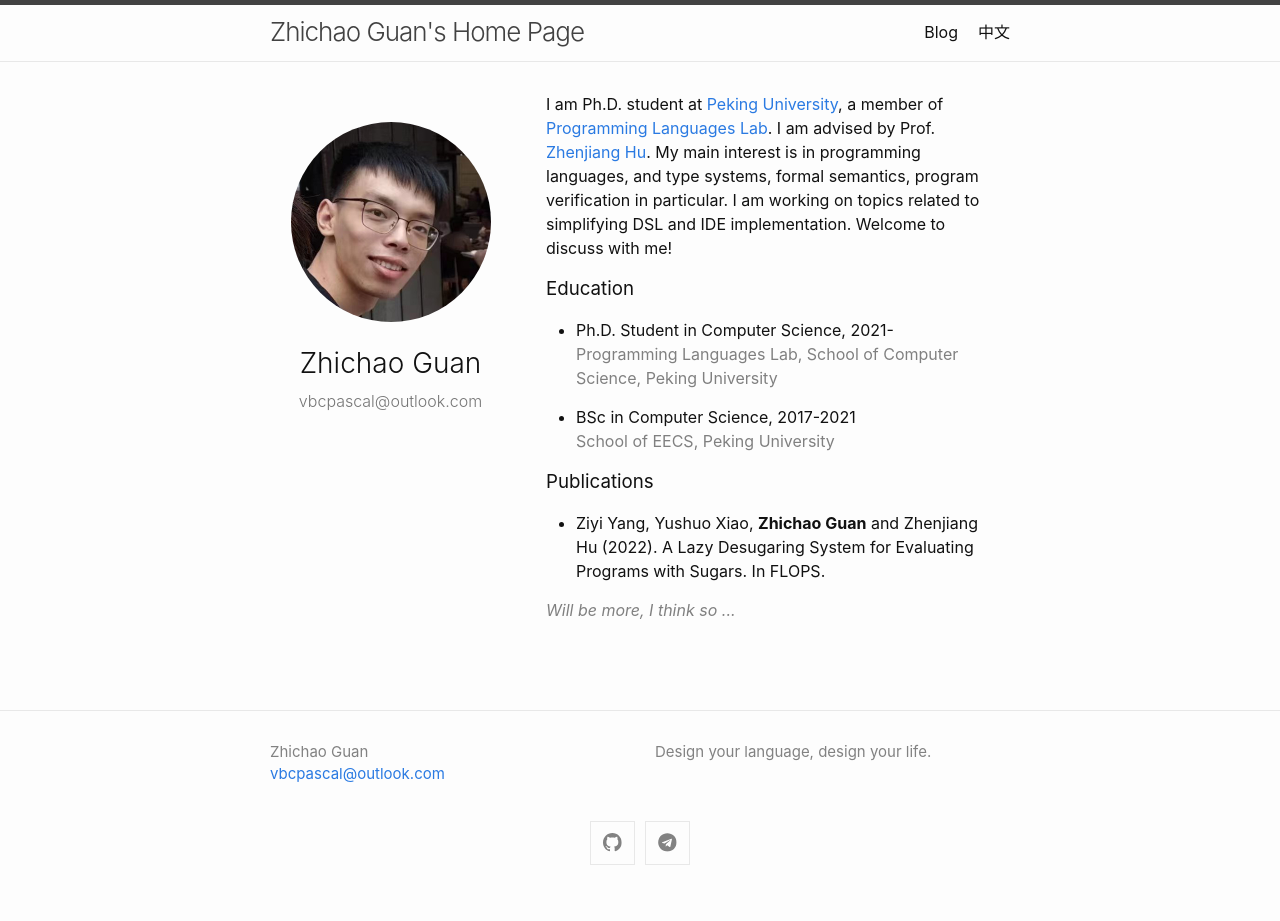
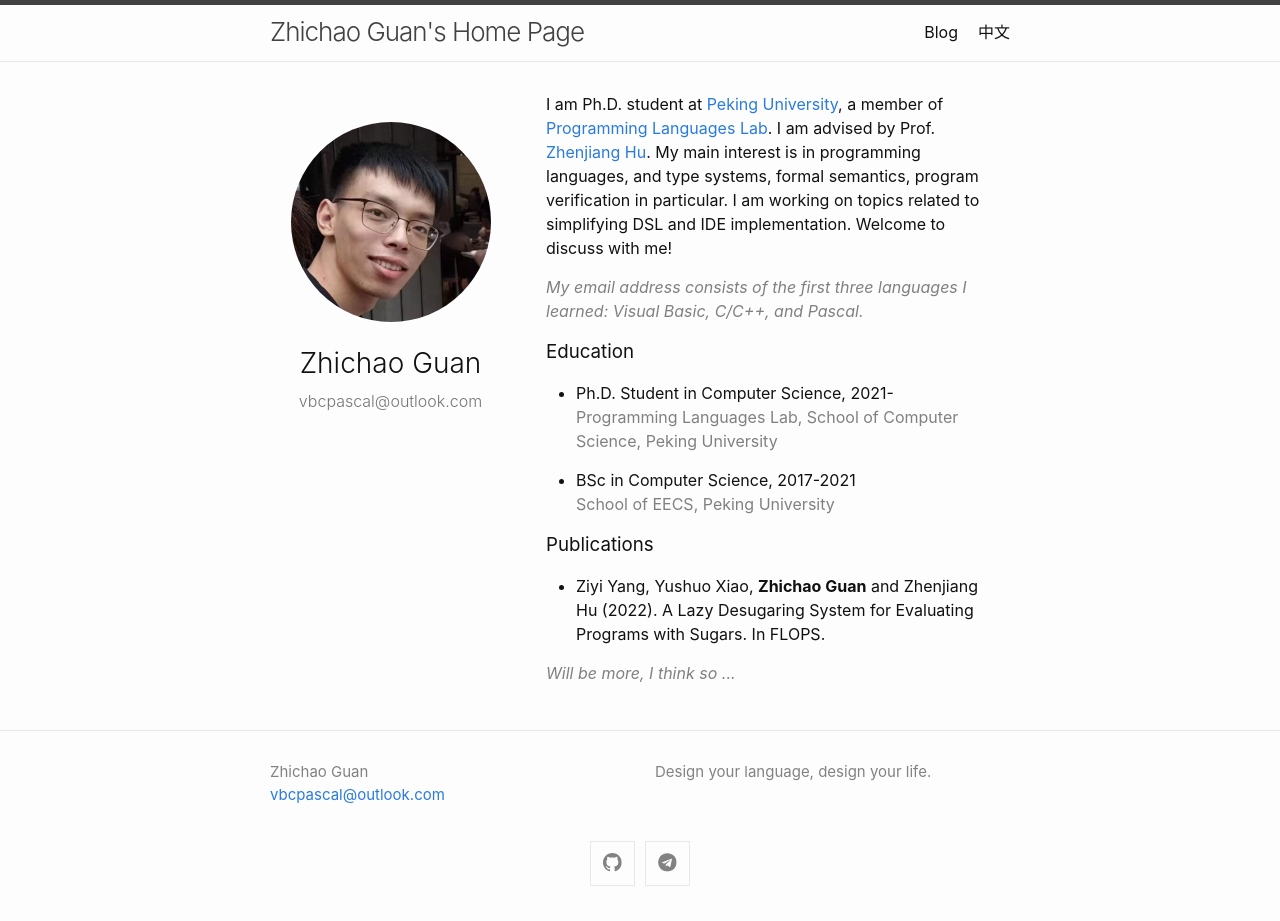
Before and after one commit to vbcpascal/vbcpascal.github.io, a Jekyll site: the page built from index.md, in a window 1280 px wide. Built offline with Jekyll 4.4.1, drawn with Linux system fonts in a browser that asks for light colours; before the commit the page ends 900 px from its top, so only the background shows below that.

Commit message:
Update email address comment

```diff
--- a/index.md
+++ b/index.md
@@ -3,6 +3,10 @@
 ---
 
 I am Ph.D. student at [Peking University](https://english.pku.edu.cn/), a member of [Programming Languages Lab](https://pl.cs.pku.edu.cn/en/). I am advised by Prof. [Zhenjiang Hu](https://zhenjiang888.github.io/). My main interest is in programming languages, and type systems, formal semantics, program verification in particular. I am working on topics related to simplifying DSL and IDE implementation. Welcome to discuss with me!
+
+<p class="itcomment">
+My email address consists of the first three languages I learned: Visual Basic, C/C++, and Pascal.
+</p>
 
 ### Education
 
```
Also changed, not shown: zh/index.md (+4 -0 lines), README.md.
